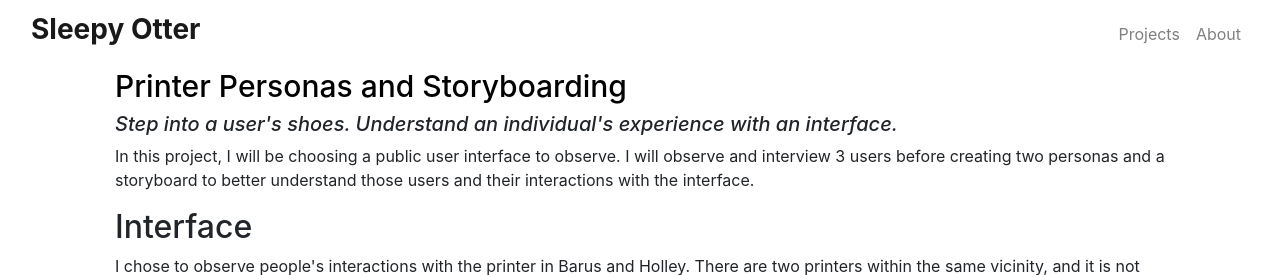
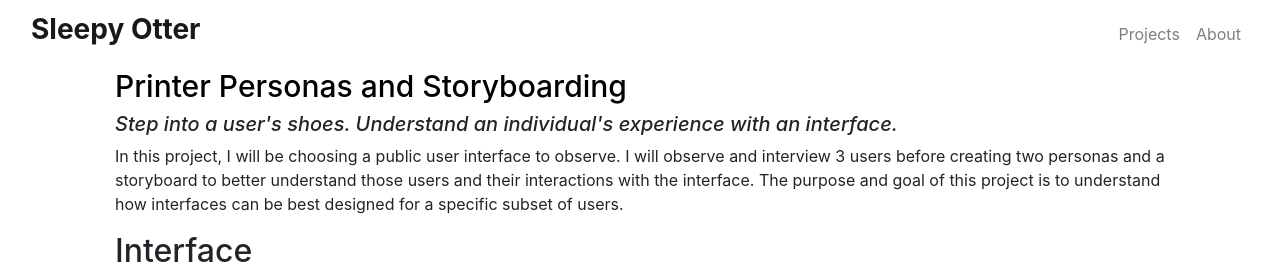
Before and after one commit to sleepyotter123/personas, a plain HTML site: page index.html in a window 1280 px wide. Shown: the top 275 px of the page. Drawn offline with nearby package versions, Linux system fonts and the light colour scheme; a script that the page names is missing.

Commit message:
Add files via upload

```diff
--- a/index.html
+++ b/index.html
@@ -50,6 +50,7 @@
         <p>
           In this project, I will be choosing a public user interface to observe. I will observe and interview 3 users before creating two personas
           and a storyboard to better understand those users and their interactions with the interface.
+          The purpose and goal of this project is to understand how interfaces can be best designed for a specific subset of users.
         </p>
 
 
```
